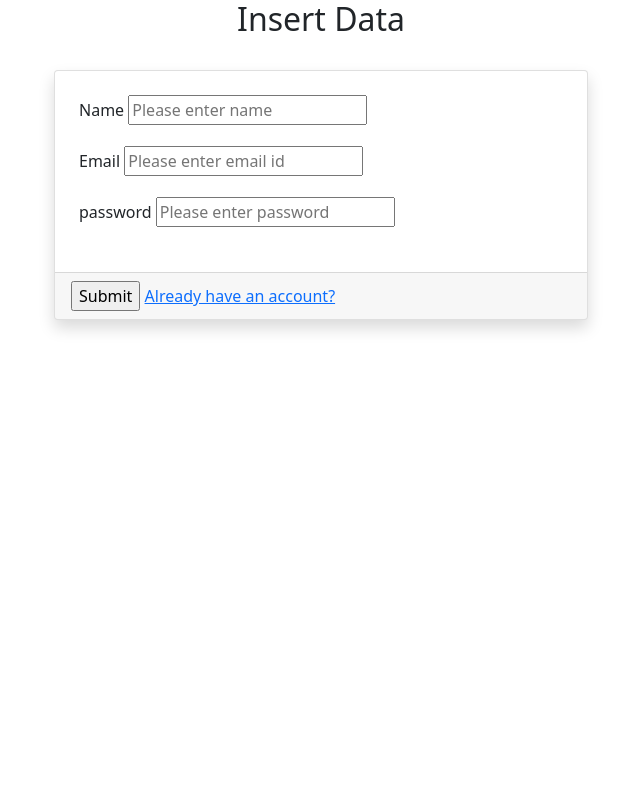
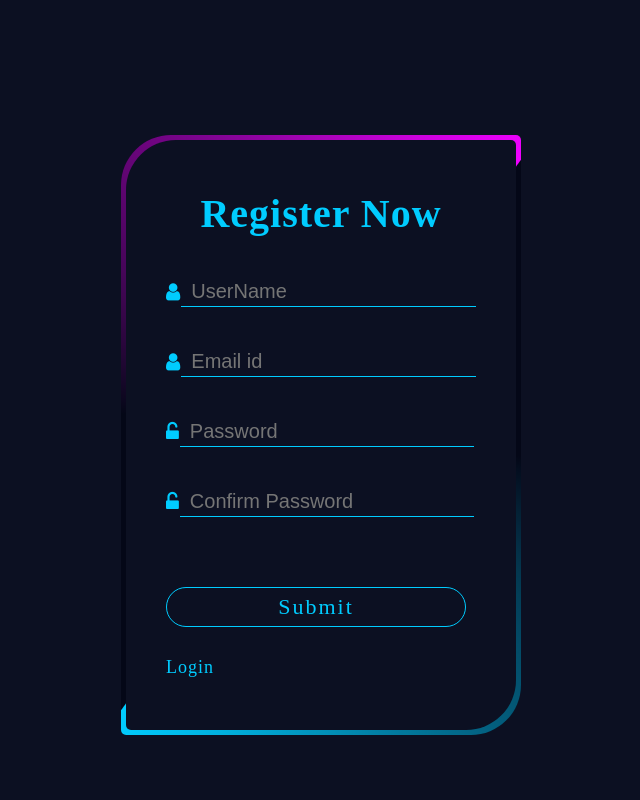
Before and after one commit to SMTAnsari/django-project-tmachine, a Django app: template video/templates/register.html in a window 1280 px wide. Shown: the whole page, without its empty margins (319-959 px from the left). Run offline with Django 4.2, Linux system fonts and the light colour scheme; the template is opened without the code that fills it, so the values that code supplies are empty; some libraries are stand-ins or nearby versions.

Commit message:
register page
Signed-off-by: drduck0 <anandsivanandam03@gmail.com>

```diff
--- /dev/null
+++ b/video/static/css/register.css
@@ -0,0 +1,165 @@
+*{
+  margin: 0;
+  padding: 0;
+  box-sizing: border-box;
+}
+body{
+    width: 100%;
+    height: flex;
+    display: flex;
+    justify-content: center;
+    align-items: center;
+    letter-spacing: 1px;
+    background-color: #0c1022;
+}
+.login_form_container{
+    position: relative;
+    width: 400px;
+    height: 600px;
+    max-width: 400px;
+    max-height: 800px;
+    background: #040717;
+    border-radius: 50px 5px;
+    display: flex;
+    align-items: center;
+    justify-content: center;
+    overflow: hidden;
+    margin-top: 70px;
+}
+.login_form_container::before{
+
+    position: absolute;
+    width: 170%;
+    height: 170%;
+    content: '';
+    background-image: conic-gradient(transparent, transparent, transparent, #ee00ff);
+    animation: rotate_border 6s linear infinite;
+
+}
+.login_form_container::after{
+
+    position: absolute;
+    width: 170%;
+    height: 170%;
+    content: '';
+    background-image: conic-gradient(transparent, transparent, transparent, #00ccff);
+    animation: rotate_border 6s linear infinite;
+    animation-delay: -3s;
+}
+@keyframes rotate_border{
+    0%{
+        transform: rotate(0deg);
+    }
+    100%{
+        transform: rotate(360deg);
+    }
+}
+.login_form{
+    position: absolute;
+    content: '';
+    background-color: #0c1022;
+    border-radius: 50px 5px;
+    inset: 5px;
+    padding: 50px 40px;
+    z-index: 10;
+    color: #00ccff;
+
+}
+h2{
+    font-size: 40px;
+    font-weight: 600;
+    text-align: center;
+}
+.input_group{
+    margin-top: 40px;
+    position:relative;
+    display:flex;
+    align-items: center;
+    justify-content: start;
+}
+.input_text{
+    width: 95%;
+    height: 30px;
+    background: transparent;
+    border: none;
+    outline: none;
+    border-bottom: 1px solid #00ccff;
+    font-size: 20px;
+    padding-left: 10px;
+    color: #00ccff;
+
+}
+
+.login_form span::before{
+  content: attr(data-placeholder);
+  position: absolute;
+
+  left: 20px;
+  color: #adadad;
+  transform: translateY(-50%);
+  z-index: -1;
+  transition: .5s;
+}
+
+.login_form span::after{
+  content: '';
+  position: absolute;
+  width: 0%;
+  height: 2px;
+  background: linear-gradient(120deg,#3498db,#8e44ad);
+  transition: .5s;
+}
+
+
+.login_form input:focus ~ span {
+  top: -50px !important;
+  left: 0;
+  color: #03e9f4;
+  font-size: 16px;
+}
+
+
+.fa{
+    font-size: 20px;
+
+}
+#login_button{
+    position: relative;
+    width: 300px;
+    height: 40px;
+    transition: 1s;
+    margin-top: 70px;
+
+
+}
+#login_button a{
+    position: absolute;
+    width: 100%;
+    height: 100%;
+    text-decoration: none;
+    z-index: 10;
+    cursor: pointer;
+    font-size: 22px;
+    letter-spacing: 2px;
+    border: 1px solid #00ccff;
+    border-radius: 50px;
+    background-color: #0c1022;
+    display: flex;
+    justify-content: center;
+    align-items: center;
+}
+.fotter {
+    margin-top: 30px;
+    display: flex;
+    justify-content: space-between;
+
+}
+.fotter a{
+    text-decoration: none;
+    cursor: pointer;
+    font-size: 18px;
+}
+.glowIcon {
+    text-shadow: 0 0 10px #00ccff;
+
+}
--- a/video/templates/register.html
+++ b/video/templates/register.html
@@ -1,49 +1,80 @@
-<!DOCTYPE html>
-     <html lang="en">
+
+<html>
   <head>
-      <meta name="viewport" content="width=device-width, initial-scale=1">
-
-      <link href="https://cdn.jsdelivr.net/npm/bootstrap@5.0.2/dist/css/bootstrap.min.css" rel="stylesheet">
-       <link rel="stylesheet" href="https://cdn.jsdelivr.net/npm/bootstrap-icons@1.4.1/font/bootstrap-icons.css">
-     <title>Home Page</title>
+    <meta charset="UTF-8" />
+    <meta http-equiv="X-UA-Compatible" content="IE=edge" />
+    <meta name="viewport" content="width=device-width, initial-scale=1.0" />
+    <title>Animated Login From</title>
+    <link
+      rel="stylesheet"
+      href="https://cdnjs.cloudflare.com/ajax/libs/font-awesome/4.7.0/css/font-awesome.min.css"
+    />
+    {% load static %}
+    <link href="{% static 'css/register.css' %}" rel="stylesheet">
   </head>
   <body>
-     <div class="container">
-     <h2 style="text-align:center;">Insert Data</h2>
-     <div class="container py-4">
-     <div class="row">
-     <div class="col-xl-6 col-lg-6 col-md-6 col-sm-12 col-12 m-auto">
-     <form method="post"enctype="multipart/form-data">
-     <div class="card shadow">
-     <div class="card-body p-4">
+    <div class="login_form_container">
+      <div class="login_form">
+        <h2>Register Now</h2>
+        <div class="input_group">
+          <i class="fa fa-user"></i>
+          <input
+            type="text"
+            class="input_text"
+			placeholder="UserName"
+          >
+        </div>
 
-     <div class="form-group mb-3 has-validation">
-         <label class="form-label">Name</label>
-         <input type="text" name="user_name" id="Name" placeholder="Please enter name" >
+        <div class="input_group">
+          <i class="fa fa-user"></i>
+          <input
+            type="text"
+            class="input_text"
+			placeholder="Email id"
+          >
+        </div>
 
+        <div class="input_group">
+          <i class="fa fa-unlock-alt"></i>
+          <input
+            type="password"
+            class="input_text"
+			placeholder="Password"
+          >
         </div>
-      <div class="form-group mb-3">
-            <label class="form-label">Email</label>
-            <input type="text" name="email_id" id="email" placeholder="Please enter email id">
+
+                <div class="input_group">
+          <i class="fa fa-unlock-alt"></i>
+          <input
+            type="password"
+            class="input_text"
+			placeholder="Confirm Password"
+          >
         </div>
-      <div class="form-group mb-3">
-            <label class="form-label">password</label>
-            <input type="password" name="password" id="password" placeholder="Please enter password ">
+
+        <div class="button_group" id="login_button">
+          <a>Submit</a>
         </div>
-      </div>
-      <div class="card-footer">
-        <input type="submit" value="Submit">
-        <a href="login.html" style="text-align:right;">Already have an account?</a></h4>
-        </div>
-                    </div>
-                </form>
+        <div class="fotter">
+          <a>Login</a>
         </div>
       </div>
     </div>
 
+    <script src="https://cdnjs.cloudflare.com/ajax/libs/jquery/3.6.1/jquery.min.js"></script>
+    {% load static %}
+    <script src="{% static '/js/login.js' %}" type="text/javascript"></script>
 
-    </form>
+	 <script type="text/javascript">
+      $(".input_group input").on("focus",function(){
+        $(this).addClass("focus");
+      });
 
-    </div>
+      $(".input_group input").on("blur",function(){
+        if($(this).val() == "")
+        $(this).removeClass("focus");
+      });
+
+      </script>
   </body>
 </html>
--- a/video/urls.py
+++ b/video/urls.py
@@ -5,5 +5,5 @@ from  .import views
 urlpatterns = [
     path('Home', views.index),
     path('', views.login, name="login"),
-    path('register.html', views.register, name="register"),
+    path('register', views.register, name="register"),
 ]
```
Lines whose indentation alone changed are shown as unchanged.
